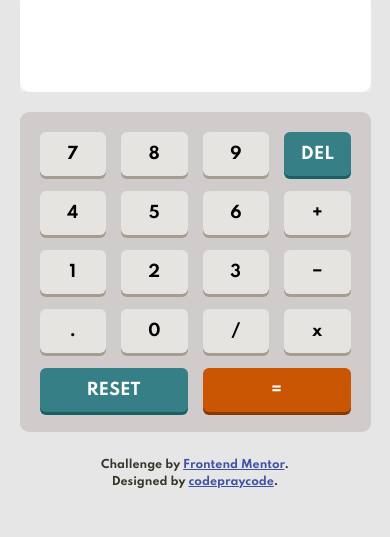
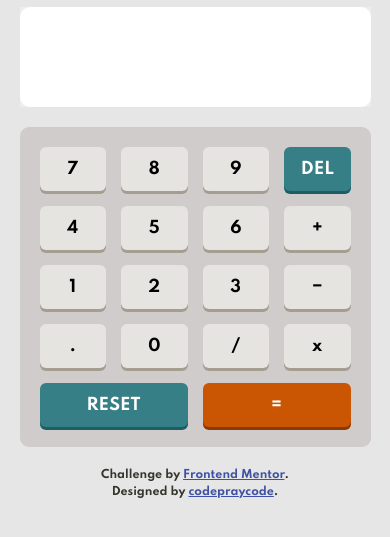
Before and after one commit to Olusola-Precious/calculator, a plain HTML site: page index.html in a window 390 px wide. Shown: the part 83-620 px from the top of the page. Drawn offline with nearby package versions, Linux system fonts and the light colour scheme.

Commit message:
Added space to the header

```diff
--- a/styles/style.css
+++ b/styles/style.css
@@ -147,7 +147,7 @@ body {
 @media (max-width: 419px) {
   body {
     display: block;
-    margin: 10px auto;
+    margin: 25px auto;
   }
 }
 
@@ -242,6 +242,8 @@ body {
 
 
 .attribution {
-  padding: 10px;
+  padding: 5px;
   font-size: 14px;
+
+  text-align: center;
 }
```
